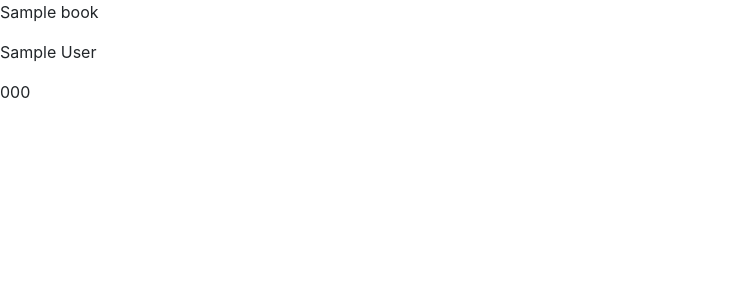
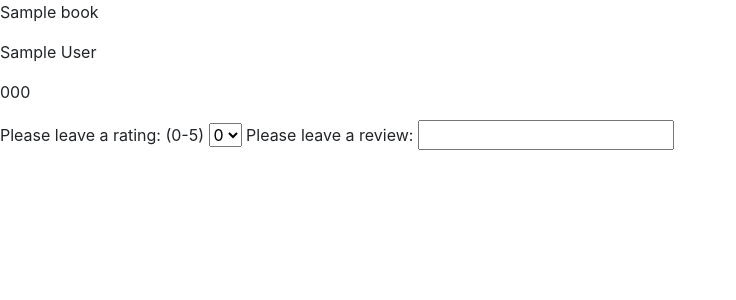
Before and after one commit to BusherBridi/Book-Review-Website, a Flask app: template templates/reviewPage.html in a window 1280 px wide. Shown: the top 300 px of the page, without its empty margins (0-736 px from the left). Run offline with Flask 2, Linux system fonts and the light colour scheme; the template is opened without the code that fills it: most values are stand-ins (such as "Sample title", 1, 10 or a date in 2020); some libraries are stand-ins or nearby versions.

Commit message:
Added form with drop down menu to leave rating and text box to leave review for book

```diff
--- a/templates/reviewPage.html
+++ b/templates/reviewPage.html
@@ -12,6 +12,20 @@
     <p>{{book.title}}</p>
     <p>{{book.author}}</p>
     <p>{{book.isbn}}</p>
+    <form class="form-group">
+        <label for="rating">Please leave a rating: (0-5)</label>
+
+        <select name="rating" id="rating">
+          <option value="0">0</option>
+          <option value="1">1</option>
+          <option value="2">2</option>
+          <option value="3">3</option>
+          <option value="4">4</option>
+          <option value="5">5</option>
+        </select>
+        <label for="review">Please leave a review:</label>
+        <input type="text" name="review" id="review">
+    </form>
 </body>
 
 </html>
```
